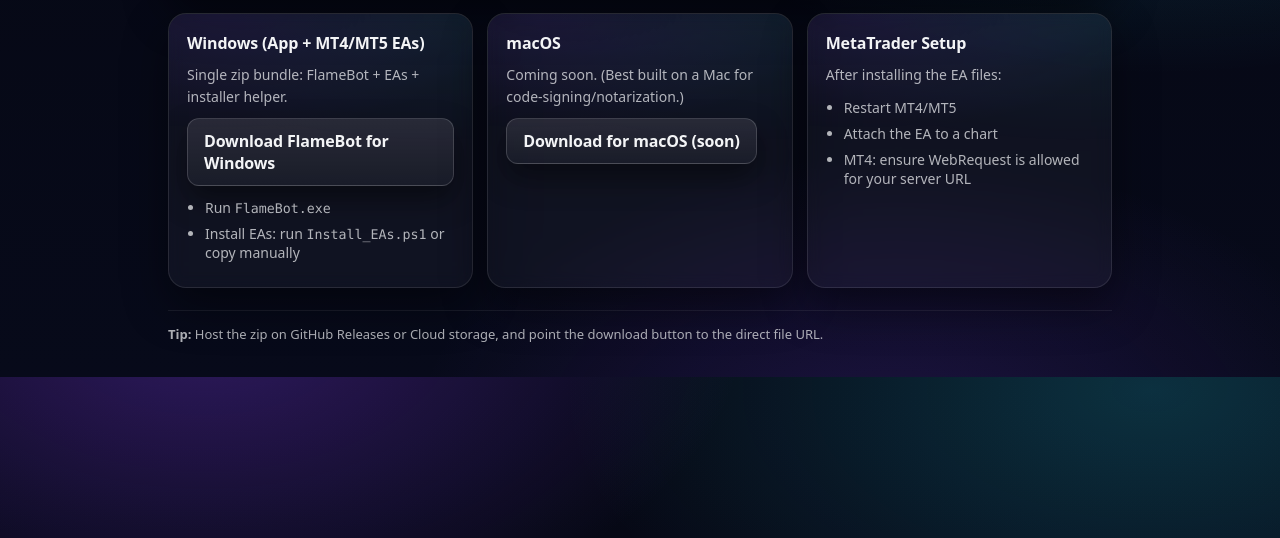
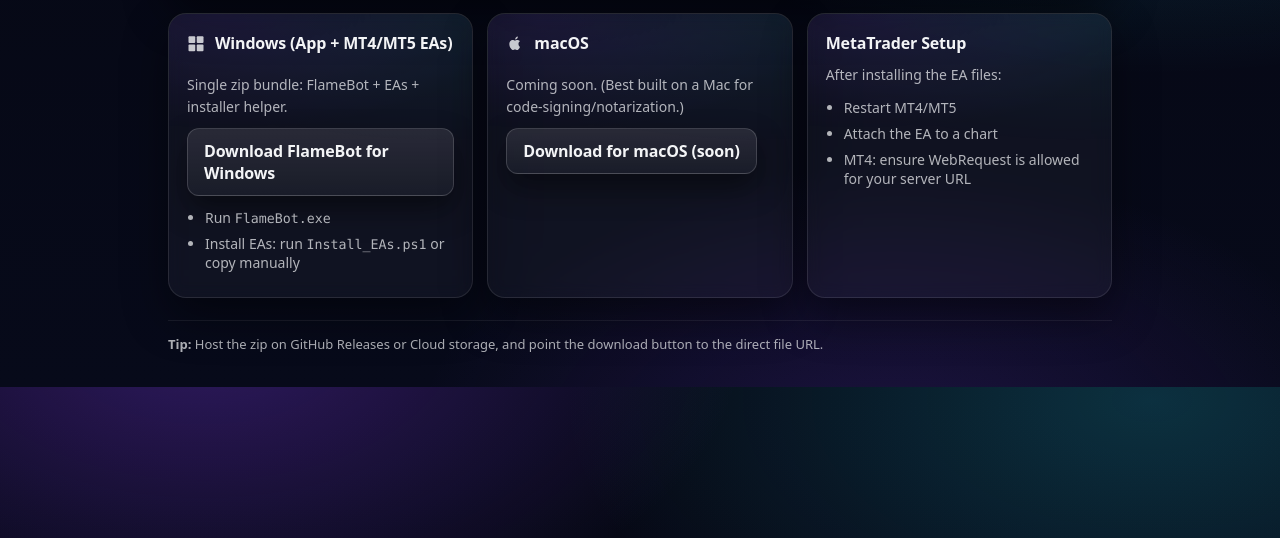
Before and after one commit to Emperorgeneral/FLAMEBOT, a plain HTML site: page website/index.html in a window 1280 px wide. Shown: the part 262-800 px from the top of the page. Drawn offline with Linux system fonts and the light colour scheme.

Commit message:
Remove bundle pill; add OS logos

```diff
--- a/website/index.html
+++ b/website/index.html
@@ -116,6 +116,24 @@
       white-space: nowrap;
     }
 
+    .cardTitle {
+      display: inline-flex;
+      align-items: center;
+      gap: 10px;
+    }
+
+    .osIcon {
+      width: 18px;
+      height: 18px;
+      flex: 0 0 auto;
+      opacity: 0.92;
+    }
+
+    .osIcon path,
+    .osIcon rect {
+      fill: rgba(243, 244, 246, 0.88);
+    }
+
     h1 {
       font-size: 40px;
       letter-spacing: -0.02em;
@@ -202,7 +220,6 @@
         <div class="logo" aria-label="FlameBot">
           <img class="logoImg" src="assets/icon.ico" alt="FlameBot" />
         </div>
-        <div class="pill">Windows • MT4/MT5 Bundle</div>
       </div>
       <h1>FlameBot Downloads</h1>
       <p class="muted">Download the desktop app bundle. The MT4 + MT5 EAs are included inside the same download.</p>
@@ -211,7 +228,15 @@
 
     <div class="cards">
       <div class="card">
-        <h2>Windows (App + MT4/MT5 EAs)</h2>
+        <h2 class="cardTitle">
+          <svg class="osIcon" viewBox="0 0 24 24" aria-hidden="true" focusable="false">
+            <rect x="2" y="3" width="9" height="9" rx="1.2" />
+            <rect x="13" y="3" width="9" height="9" rx="1.2" />
+            <rect x="2" y="14" width="9" height="9" rx="1.2" />
+            <rect x="13" y="14" width="9" height="9" rx="1.2" />
+          </svg>
+          Windows (App + MT4/MT5 EAs)
+        </h2>
         <p class="muted">Single zip bundle: FlameBot + EAs + installer helper.</p>
         <!-- Replace OWNER/REPO with your GitHub repo (recommended: GitHub Releases). -->
         <a class="btn" href="https://github.com/OWNER/REPO/releases/latest/download/FlameBot-Windows.zip">Download FlameBot for Windows</a>
@@ -222,7 +247,13 @@
       </div>
 
       <div class="card">
-        <h2>macOS</h2>
+        <h2 class="cardTitle">
+          <svg class="osIcon" viewBox="0 0 24 24" aria-hidden="true" focusable="false">
+            <path d="M16.6 13.2c0-2.2 1.8-3.4 1.9-3.5-1-1.5-2.7-1.7-3.2-1.7-1.4-.1-2.7.8-3.4.8-.7 0-1.8-.8-3-.8-1.5 0-2.9.9-3.7 2.2-1.6 2.7-.4 6.7 1.1 8.9.7 1.1 1.6 2.3 2.8 2.2 1.1 0 1.5-.7 2.9-.7 1.3 0 1.7.7 2.9.7 1.2 0 2-.9 2.7-2 .8-1.2 1.1-2.4 1.1-2.4-.1 0-2.1-.8-2.1-3.7z"/>
+            <path d="M14.9 6.1c.6-.7 1-1.8.9-2.8-.9.1-2 .6-2.6 1.3-.6.7-1.1 1.7-.9 2.7 1 0 2-.5 2.6-1.2z"/>
+          </svg>
+          macOS
+        </h2>
         <p class="muted">Coming soon. (Best built on a Mac for code-signing/notarization.)</p>
         <a class="btn" href="#" onclick="return false;">Download for macOS (soon)</a>
       </div>
```
